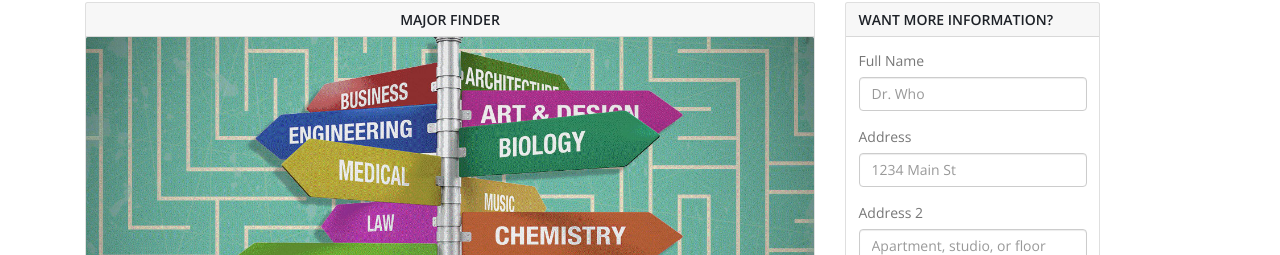
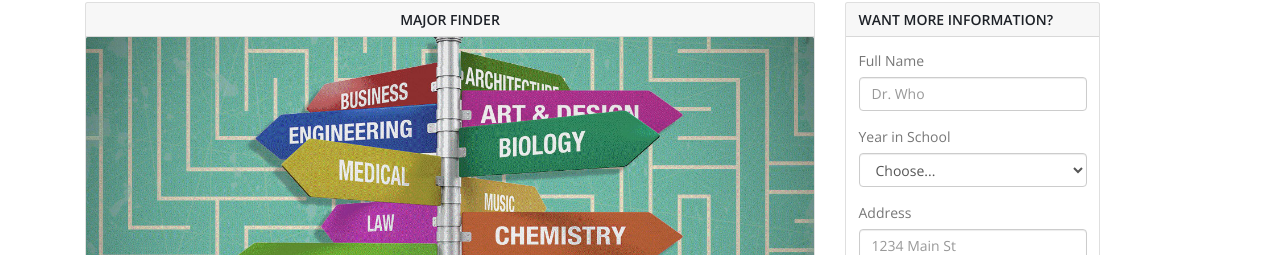
Before and after one commit to MrCrashocaster/outreach, a plain HTML site: page www.outreach.olemiss.edu/major/majorfinder.html in a window 1280 px wide. Shown: the part 545-800 px from the top of the page. Drawn offline with nearby package versions, Linux system fonts and the light colour scheme.

Commit message:
Updated Framework

```diff
--- a/www.outreach.olemiss.edu/major/majorfinder.html
+++ b/www.outreach.olemiss.edu/major/majorfinder.html
@@ -356,13 +356,23 @@
 												<label for="inputAddress">Full Name</label>
 												<input type="text" class="form-control" id="inputAddress" placeholder="Dr. Who">
 													</div>
+
+											<div class="form-group">
+												<label for="inputAddress">Year in School</label>
+												<select id="inputState" class="form-control">
+													<option selected>Choose...</option>
+													<option>Senior</option>
+													<option>Junior</option>
+													<option>Sophomore</option>
+													<option>Freshman</option>
+													<option>Transfer</option>
+													<option>Other</option>
+												</select>
+											</div>
+
 											<div class="form-group">
 												<label for="inputAddress">Address</label>
 												<input type="text" class="form-control" id="inputAddress" placeholder="1234 Main St">
-									  </div>
-									  <div class="form-group">
-										<label for="inputAddress2">Address 2</label>
-										<input type="text" class="form-control" id="inputAddress2" placeholder="Apartment, studio, or floor">
 													</div>
 											<div class="form-row">
 												<div class="form-group col-md-6">
@@ -386,8 +396,6 @@
 										</form>
 									</div>
 								</div>
-
-
 							</aside>
 						</div>
 					</div>
```
Lines whose indentation alone changed are shown as unchanged.
